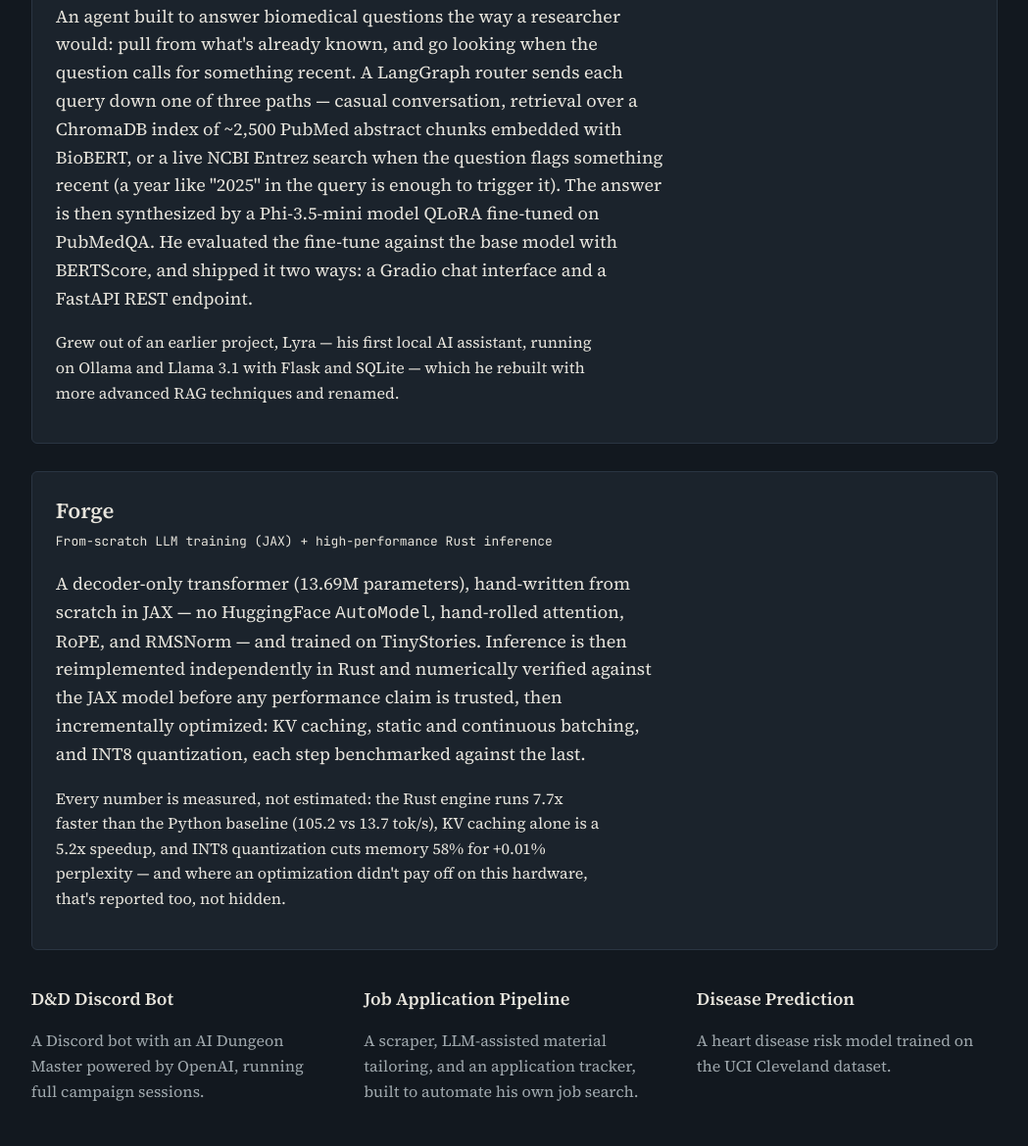
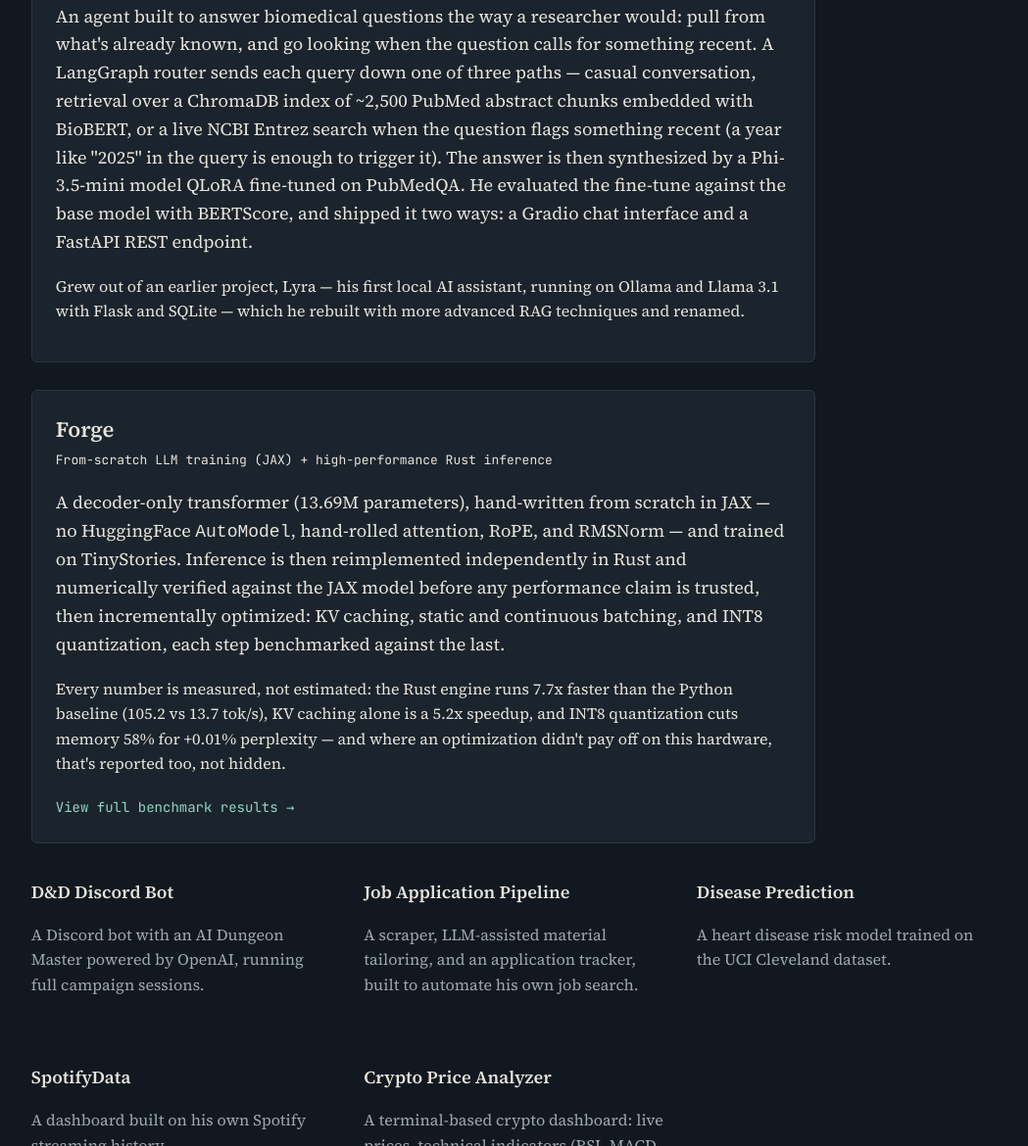
Before and after one commit to SergioL22/Portfolio-, a website: page index.html in a window 1280 px wide. Shown: the part 1398-2568 px from the top of the page at 98% size, without its empty margins (115-1164 px from the left). Drawn offline with Linux system fonts and the light colour scheme.

Commit message:
Add Forge results link and fix empty space in flagship project cards

```diff
--- a/index.html
+++ b/index.html
@@ -102,6 +102,9 @@
         quantization cuts memory 58% for +0.01% perplexity — and where an optimization
         didn't pay off on this hardware, that's reported too, not hidden.
       </p>
+      <p class="project-link">
+        <a href="https://claude.ai/artifact/V4wjjjPFn5q2Jo1TcRTgau" target="_blank" rel="noopener">View full benchmark results &rarr;</a>
+      </p>
     </article>
 
     <div class="project-grid">
--- a/styles.css
+++ b/styles.css
@@ -184,7 +184,8 @@
   margin: 0 0 4px;
   color: var(--paper);
 }
-.project-flagship { padding: 22px 24px; background: var(--slide); border: 1px solid var(--slide-border); border-radius: 6px; }
+.project-flagship { max-width: 800px; padding: 22px 24px; background: var(--slide); border: 1px solid var(--slide-border); border-radius: 6px; }
+.project-flagship p { max-width: none; }
 .project-role {
   font-family: var(--mono);
   font-size: 13px;
@@ -192,6 +193,13 @@
   margin: 0 0 14px;
 }
 .project-note { color: var(--paper-dim); font-size: 16px; }
+.project-link { margin: 12px 0 0; }
+.project-link a {
+  font-family: var(--mono);
+  font-size: 14px;
+  text-decoration: none;
+}
+.project-link a:hover { text-decoration: underline; }
 
 .project-grid {
   display: grid;
```
